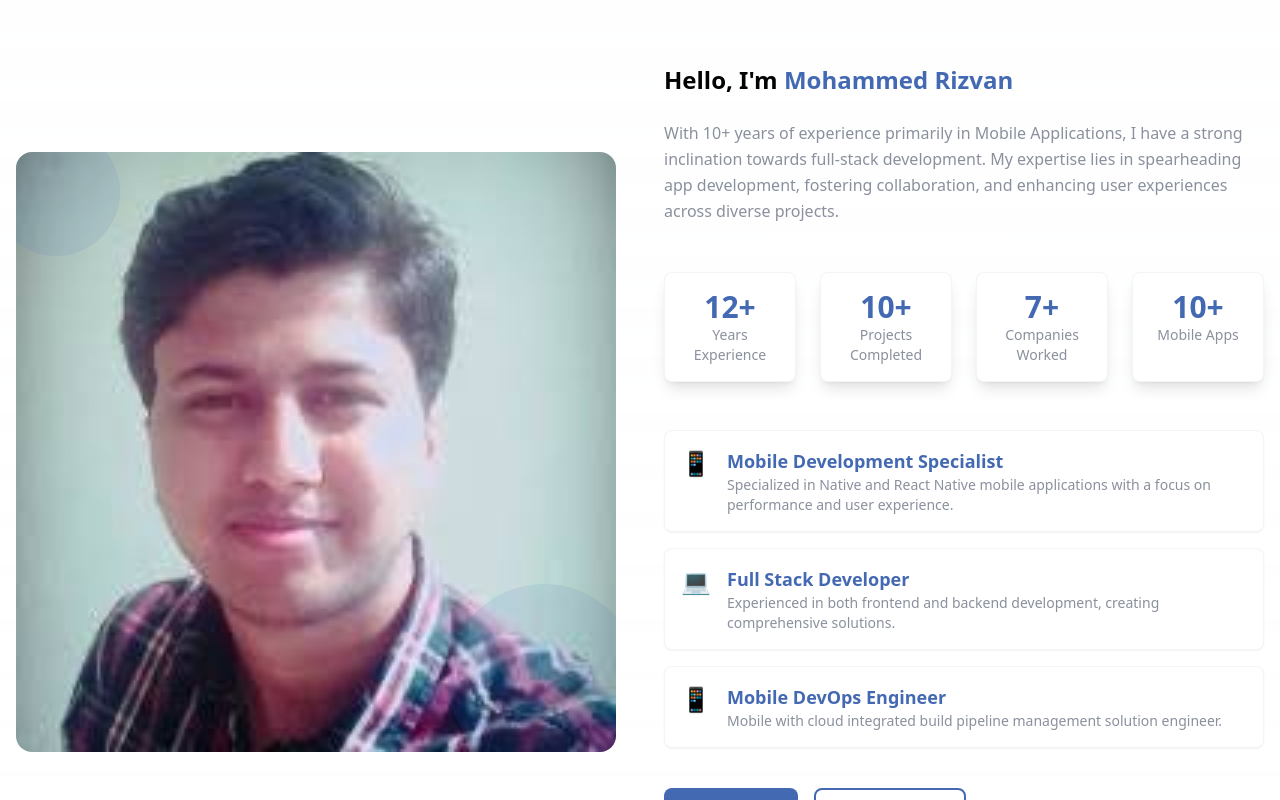
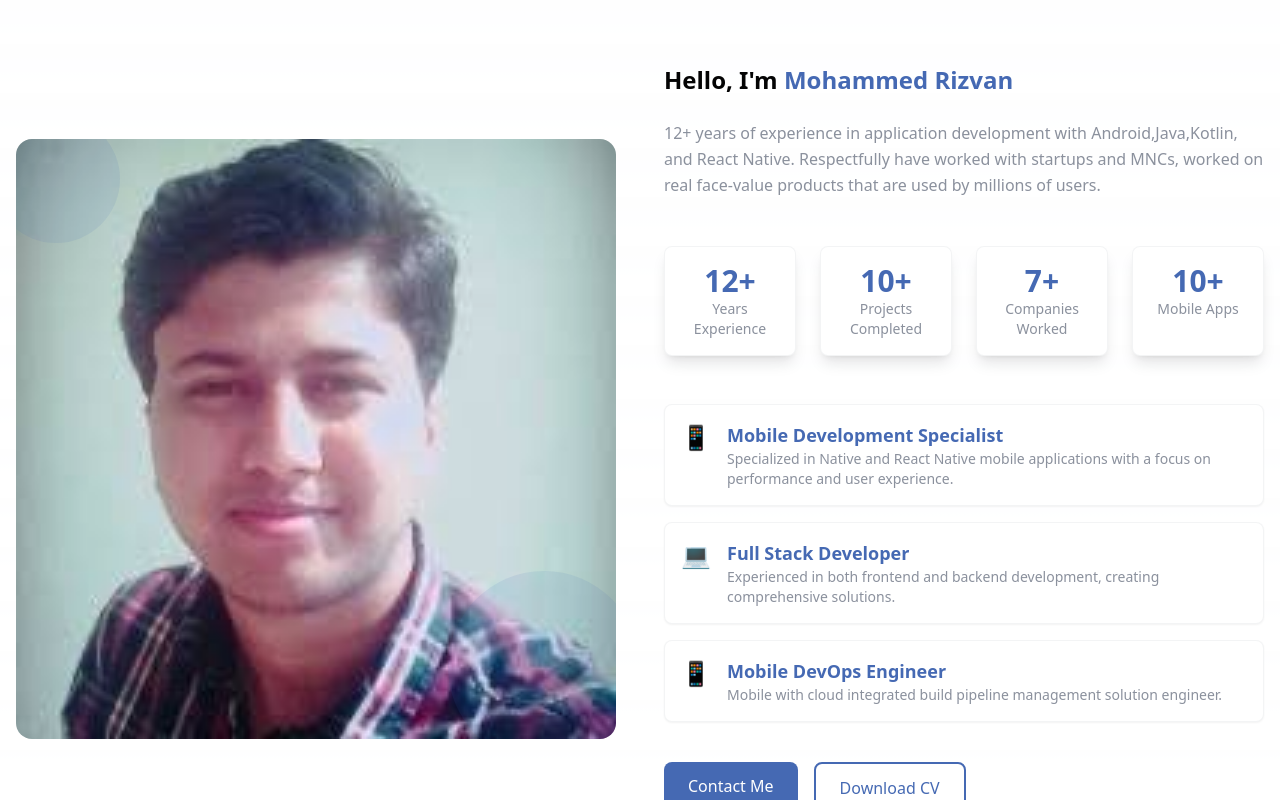
Before and after one commit to llRizvanll/rizvanwork_, a Next.js app: page / in a window 1280 px wide. Shown: the part 1020-1820 px from the top of the page. Built offline with nearby package versions, Linux system fonts and the light colour scheme.

Commit message:
modifications

```diff
--- a/app/components/About.tsx
+++ b/app/components/About.tsx
@@ -6,32 +6,35 @@ import Image from "next/image";
 
 export default function About() {
   const stats = [
-    { label: 'Years Experience', value: '12+' },
-    { label: 'Projects Completed', value: '10+' },
-    { label: 'Companies Worked', value: '7+' },
-    { label: 'Mobile Apps', value: '10+' }
+    { label: "Years Experience", value: "12+" },
+    { label: "Projects Completed", value: "10+" },
+    { label: "Companies Worked", value: "7+" },
+    { label: "Mobile Apps", value: "10+" },
   ];
 
   const keyPoints = [
     {
-      title: 'Mobile Development Specialist',
-      description: 'Specialized in Native and React Native mobile applications with a focus on performance and user experience.',
-      icon: '📱'
+      title: "Mobile Development Specialist",
+      description:
+        "Specialized in Native and React Native mobile applications with a focus on performance and user experience.",
+      icon: "📱",
     },
     {
-      title: 'Full Stack Developer',
-      description: 'Experienced in both frontend and backend development, creating comprehensive solutions.',
-      icon: '💻'
+      title: "Full Stack Developer",
+      description:
+        "Experienced in both frontend and backend development, creating comprehensive solutions.",
+      icon: "💻",
     },
     {
-      title: 'Mobile DevOps Engineer',
-      description: 'Mobile with cloud integrated build pipeline management solution engineer.',
-      icon: '📱'
-    }
+      title: "Mobile DevOps Engineer",
+      description:
+        "Mobile with cloud integrated build pipeline management solution engineer.",
+      icon: "📱",
+    },
   ];
 
   // For placeholder image
-  const placeholderImage = "/profile_image.jpeg"
+  const placeholderImage = "/profile_image.jpeg";
 
   return (
     <Section id="about" className="bg-gradient-to-b from-fb-blue/5 to-white">
@@ -57,7 +60,7 @@ export default function About() {
             className="relative"
           >
             <div className="aspect-square relative rounded-2xl overflow-hidden">
-            <Image
+              <Image
                 src={placeholderImage}
                 alt="Profile"
                 fill
@@ -94,10 +97,10 @@ export default function About() {
             </h3>
 
             <p className="text-fb-grey leading-relaxed">
-              With 10+ years of experience primarily in Mobile Applications, I have a strong
-              inclination towards full-stack development. My expertise lies in spearheading
-              app development, fostering collaboration, and enhancing user experiences across
-              diverse projects.
+              12+ years of experience in application development with
+              Android,Java,Kotlin, and React Native. Respectfully have worked
+              with startups and MNCs, worked on real face-value products that
+              are used by millions of users.
             </p>
 
             {/* Stats Grid */}
@@ -111,7 +114,9 @@ export default function About() {
                   whileHover={{ scale: 1.05 }}
                   className="text-center p-4 bg-white rounded-lg shadow-lg border border-fb-grey/10"
                 >
-                  <h4 className="text-3xl font-bold text-fb-blue">{stat.value}</h4>
+                  <h4 className="text-3xl font-bold text-fb-blue">
+                    {stat.value}
+                  </h4>
                   <p className="text-fb-grey text-sm">{stat.label}</p>
                 </motion.div>
               ))}
@@ -129,7 +134,9 @@ export default function About() {
                 >
                   <span className="text-2xl">{point.icon}</span>
                   <div>
-                    <h4 className="text-lg font-semibold text-fb-blue">{point.title}</h4>
+                    <h4 className="text-lg font-semibold text-fb-blue">
+                      {point.title}
+                    </h4>
                     <p className="text-fb-grey text-sm">{point.description}</p>
                   </div>
                 </motion.div>
--- a/app/components/Skills.tsx
+++ b/app/components/Skills.tsx
@@ -168,7 +168,7 @@ export default function Skills() {
             {[
               "Git", "Jenkins", "Firebase", "Redux", "GraphQL", "REST APIs",
               "Unit Testing", "Agile", "Scrum", "Team Leadership", "Jest", "Performance improvements","Migration native to react native",
-              "Migration react native to native","OneSignal", "Huewai apps management","Push Notifications","Github actions","fastlane"
+              "Migration react native to native","OneSignal", "Huewai apps management","Push Notifications","Github actions","fastlane","gradle"
             ].map((skill) => (
               <motion.span
                 key={skill}
```
